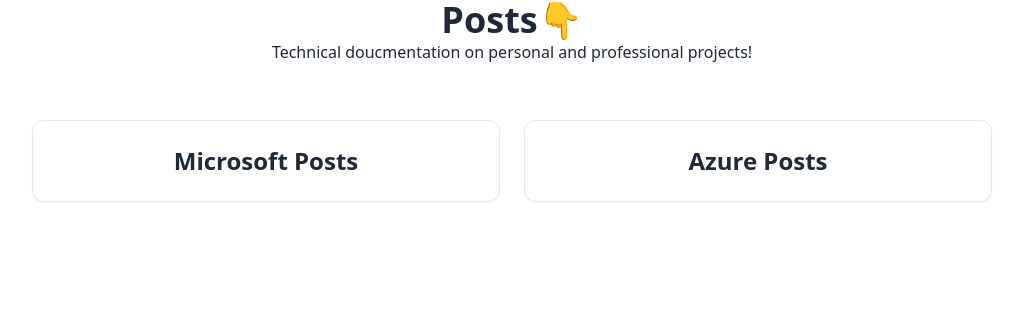
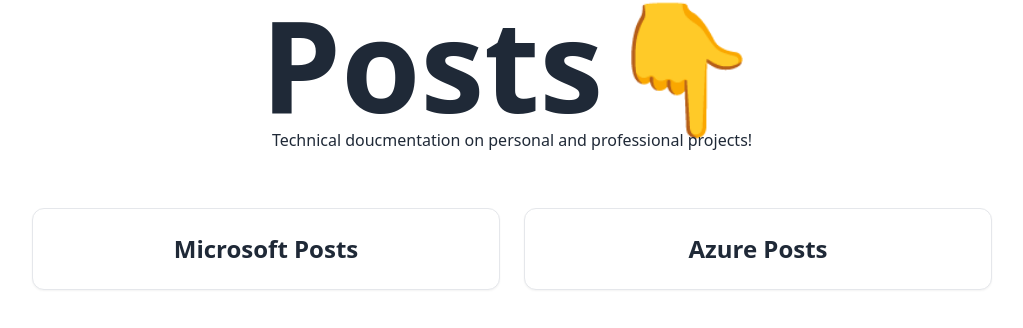
Before and after one commit to ConnorMcElwain/beta.mcelwain.me, a Next.js app: page /posts in a window 1280 px wide. Shown: the top 328 px of the page, without its empty margins (128-1151 px from the left). Built offline with nearby package versions, Linux system fonts and the light colour scheme.

Commit message:
Posts text changes/GitHub changes website link change

```diff
--- a/pages/posts.mdx
+++ b/pages/posts.mdx
@@ -1,6 +1,6 @@
 <div className='text-center'>
-  <h1 className='text-4xl font-semibold'>Posts👇</h1>
-  <p class="dark:text-white">Technical doucmentation on personal and professional projects!</p>
+  <h1 className='text-9xl font-bold underline-offset-2'>Posts👇</h1>
+    <p class="dark:text-white">Technical doucmentation on personal and professional projects!</p>
 </div>
 <div class="max-w-5xl px-4 py-10 sm:px-6 lg:px-8 lg:py-14 mx-auto">
   <div class="grid sm:grid-cols-2 gap-3 sm:gap-6">
--- a/theme.config.tsx
+++ b/theme.config.tsx
@@ -38,7 +38,7 @@
           McElwain.me
         </a>{' '}
         |{' '}
-        <a href="https://github.com/ConnorMcElwain/beta.mcelwain.me/commit/main" target="_blank">
+        <a href="https://github.com/ConnorMcElwain/beta.mcelwain.me/commits/main/" target="_blank">
           Change Logs
         </a>
         {' '}
```
